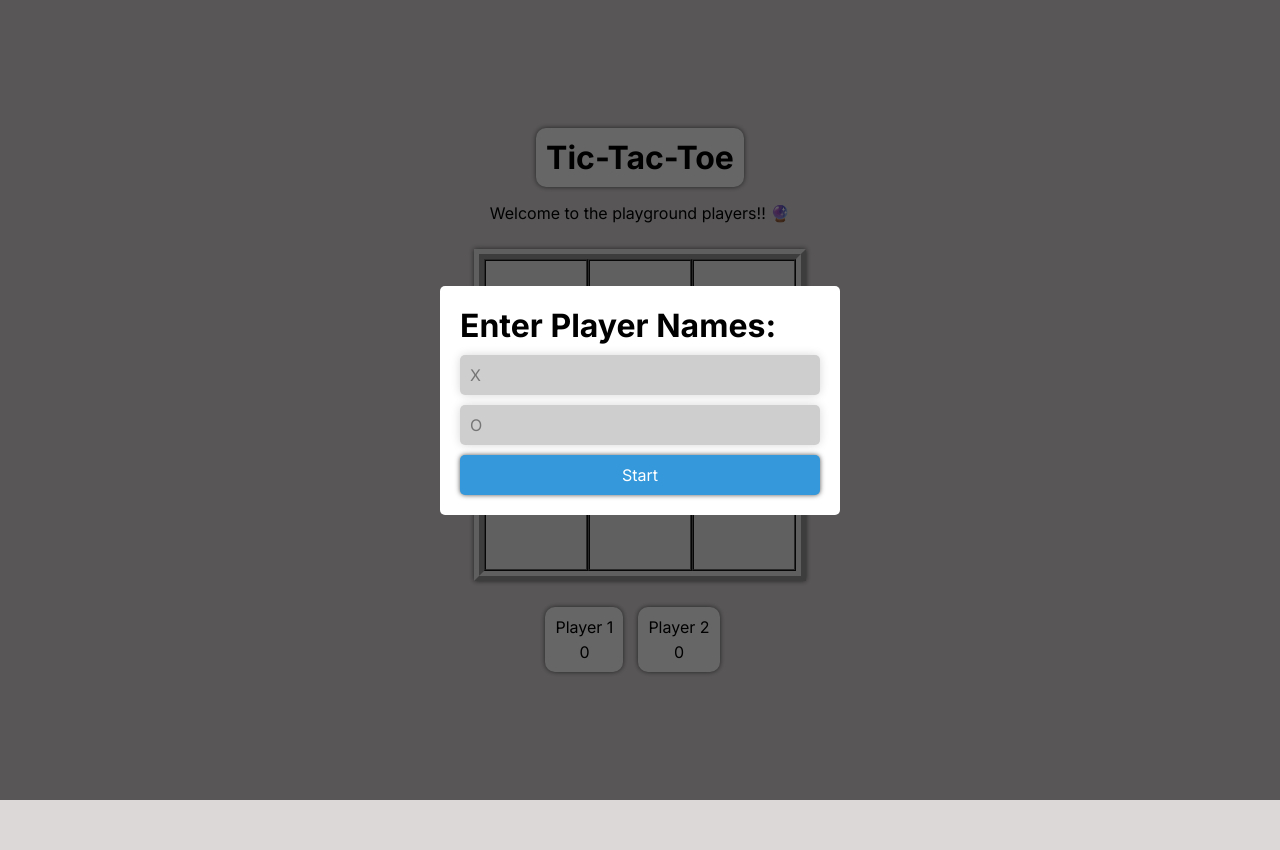
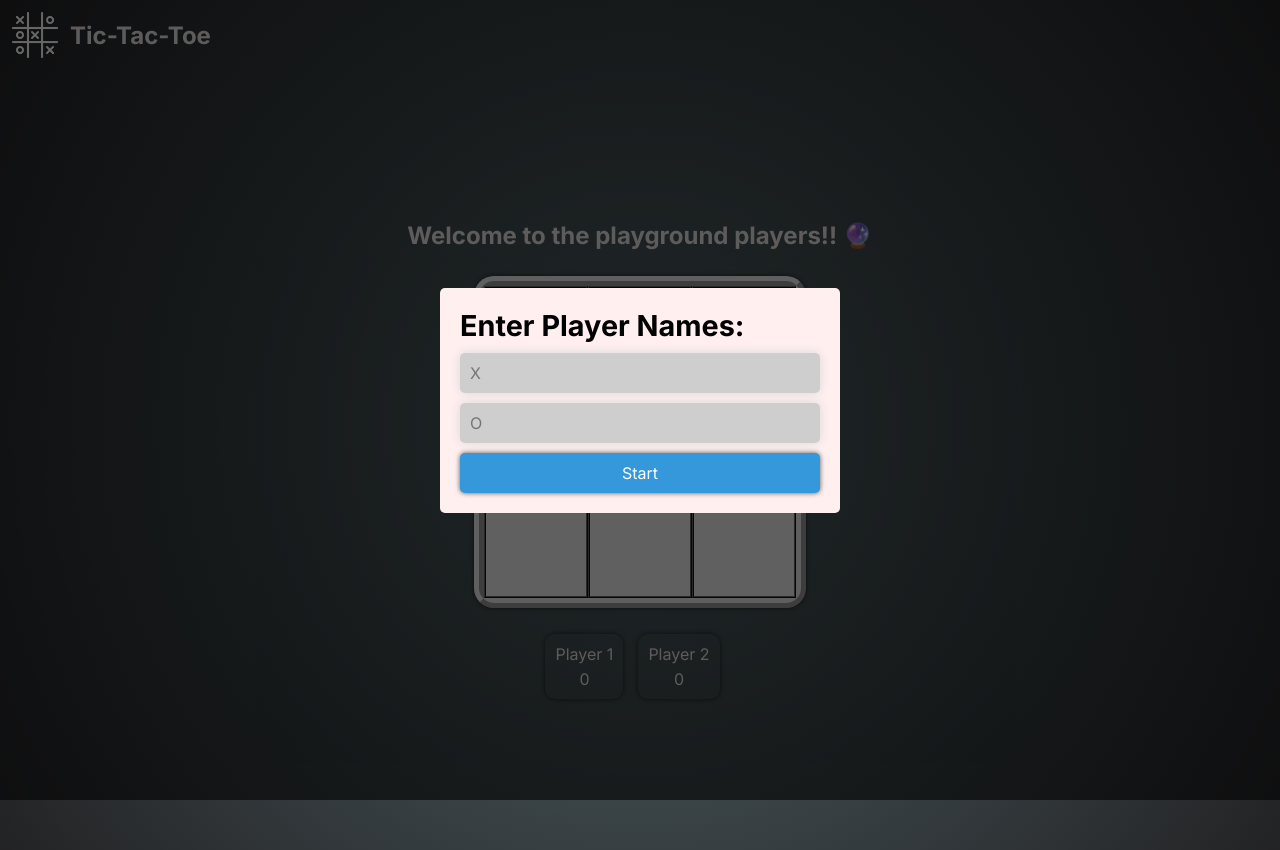
Before and after one commit to PrgVaibhav/Tic-Tac-Toe, a plain HTML site: page index.html in a window 1280 px wide. Before the commit the page ends 800 px from the top, so only its background shows below. Drawn offline with Linux system fonts and the light colour scheme.

Commit message:
Changes in game UI

```diff
--- a/index.html
+++ b/index.html
@@ -19,10 +19,15 @@
         </div>
       </div>
     </div>
-    <div class="game-container">
-      <div class="header">
+
+    <header>
+      <div class="logo">
+        <img src="favicon.png" alt="tic tac toe logo" />
         <h1>Tic-Tac-Toe</h1>
       </div>
+    </header>
+    <main>
+      <div class="game-container">
         <div>
           <p id="message">Welcome to the playground players!! 🔮</p>
         </div>
@@ -52,5 +57,6 @@
           </div>
         </div>
       </div>
+    </main>
   </body>
 </html>
--- a/script.js
+++ b/script.js
@@ -52,23 +52,6 @@ function getNames(e) {
   overlay.classList.add("remove");
 }
 
-const messageArr = [
-  "OOH!! That was a good move 👀",
-  "Let's see what you'll do 💪",
-  "Great move! Keep it up! 👍",
-  "You're on fire! 🔥",
-  "Nice strategy! What's your next move? 🤔",
-  "Awesome move! Your opponent has some competition! 💪",
-  "You're playing like a pro! 🏆",
-  "Unleash your inner Tic Tac Toe master! 🚀",
-  "Smooth move! Your opponent is feeling the pressure. 😅",
-  "Impressive! Your opponent is in trouble. 😎",
-  "You're dominating the board! Keep going! 💯",
-  "Strategize, captivate, dominate! 🎮",
-  "Winning vibes! Can you keep it up? ✨",
-  "Epic move! Your opponent is in awe. 😲",
-];
-
 const winningPattern = [
   [0, 1, 2],
   [3, 4, 5],
@@ -88,26 +71,13 @@ for (const box of boxes) {
       box.innerHTML = "X";
       box.classList.add("x");
       restart.classList.remove("remove");
-
-      message.innerHTML =
-        messageArr[Math.floor(Math.random() * messageArr.length)];
-      message.classList.add("animation");
-
-      setTimeout(() => {
-        message.classList.remove("animation");
-      }, 700);
+      getMessage();
 
       count = false;
     } else {
       box.innerHTML = "O";
       box.classList.add("o");
-      message.innerHTML =
-        messageArr[Math.floor(Math.random() * messageArr.length)];
-      message.classList.add("animation");
-
-      setTimeout(() => {
-        message.classList.remove("animation");
-      }, 700);
+      getMessage();
       count = true;
     }
     box.disabled = true;
@@ -131,7 +101,7 @@ function winner() {
         successAudio.play();
         setTimeout(() => {
           restartGame();
-        }, 700);
+        }, 1000);
 
         if (p1 === "X") {
           playerOneScore++;
@@ -167,3 +137,31 @@ function restartGame() {
     box.disabled = false;
   }
 }
+
+// Messages for players
+
+function getMessage() {
+  const messageArr = [
+    "OOH!! That was a good move 👀",
+    "Let's see what you'll do 💪",
+    "Great move! Keep it up! 👍",
+    "You're on fire! 🔥",
+    "Nice strategy! What's your next move? 🤔",
+    "Awesome move! Your opponent has some competition! 💪",
+    "You're playing like a pro! 🏆",
+    "Unleash your inner Tic Tac Toe master! 🚀",
+    "Smooth move! Your opponent is feeling the pressure. 😅",
+    "Impressive! Your opponent is in trouble. 😎",
+    "You're dominating the board! Keep going! 💯",
+    "Strategize, captivate, dominate! 🎮",
+    "Winning vibes! Can you keep it up? ✨",
+    "Epic move! Your opponent is in awe. 😲",
+  ];
+
+  message.innerHTML = messageArr[Math.floor(Math.random() * messageArr.length)];
+  message.classList.add("animation");
+
+  setTimeout(() => {
+    message.classList.remove("animation");
+  }, 700);
+}
--- a/style.css
+++ b/style.css
@@ -11,6 +11,15 @@
 body {
     font-family: 'Inter', sans-serif;
     background-color: #ddd8d8;
+    background: hsla(191, 12%, 36%, 1);
+
+    background: radial-gradient(circle, hsla(191, 12%, 36%, 1) 0%, hsla(240, 3%, 14%, 1) 100%);
+
+    background: -moz-radial-gradient(circle, hsla(191, 12%, 36%, 1) 0%, hsla(240, 3%, 14%, 1) 100%);
+
+    background: -webkit-radial-gradient(circle, hsla(191, 12%, 36%, 1) 0%, hsla(240, 3%, 14%, 1) 100%);
+    color: #ede4e4;
+    animation: slide 0.5s ease-in-out;
 }
 
 
@@ -19,64 +28,55 @@ button {
     font-family: 'Inter', sans-serif;
 }
 
+header {
+    padding: 10px;
+}
+
+
+header .logo {
+    display: flex;
+    align-items: center;
+    gap: 10px;
+}
+
+header .logo img {
+    max-width: 50px;
+    max-height: 50px;
+    width: 100%;
+    filter: brightness(0) invert(1);
+}
+
+header .logo h1 {
+    font-size: 1.5rem;
+    font-weight: 700;
+}
+
+
 .game-container {
     display: flex;
     justify-content: center;
     align-items: center;
-    min-height: 100vh;
+    min-height: calc(100vh - 20px);
     flex-direction: column;
     gap: 1rem;
 }
 
-
-.game-container .header {
-    display: flex;
-    justify-content: center;
-    align-items: center;
-    flex-direction: column;
-    gap: 10px;
-    background-color: #fff;
-    border-radius: 10px;
-    box-shadow: 0 0 5px rgba(0, 0, 0, 0.6);
-    padding: 10px;
-
+.game-container #message {
+    font-size: 1.5rem;
+    font-weight: 700;
+    text-align: center;
 }
 
-.game-container .score {
-    display: flex;
-    justify-content: center;
-    align-items: stretch;
-    margin-top: 10px;
-    gap: 15px;
-
-}
-
-.score #current-player-1,
-#current-player-2 {
-    display: flex;
-    justify-content: center;
-    align-items: center;
-    flex-direction: column;
-    gap: 5px;
-    box-shadow: 0 0 5px rgba(0, 0, 0, 0.6);
-    padding: 10px;
-    background-color: #ffff;
-    border-radius: 10px;
-}
-
-#current-player-1.current,
-#current-player-2.current {
-    background: greenyellow;
-}
 
 .game-container .game-box {
-
     display: grid;
     grid-template-columns: repeat(3, 1fr);
     margin-top: 10px;
     text-align: center;
     border: 10px ridge;
     box-shadow: 0 0 5px rgba(0, 0, 0, 0.6);
+    border-radius: 20px;
+
 }
 
 .animation {
@@ -97,7 +97,6 @@ button {
     align-items: center;
     white-space: nowrap;
     font-size: 2rem;
-
 }
 
 .box.x {
@@ -115,6 +114,32 @@ button {
     background-color: #2ecc71;
 }
 
+.game-container .score {
+    display: flex;
+    justify-content: center;
+    align-items: stretch;
+    margin-top: 10px;
+    gap: 15px;
+    max-width: 250px;
+    width: 100%;
+}
+
+.score #current-player-1,
+#current-player-2 {
+    display: flex;
+    justify-content: center;
+    align-items: center;
+    flex-direction: column;
+    gap: 5px;
+    box-shadow: 0 0 5px rgba(0, 0, 0, 0.6);
+    padding: 10px;
+    border-radius: 10px;
+}
+
+#current-player-1.current,
+#current-player-2.current {
+    background: greenyellow;
+}
 
 /* Modals */
 
@@ -136,12 +161,12 @@ button {
 
 .modal {
     position: relative;
-    background-color: #fff;
+    background-color: #ffefef;
+    color: black;
     padding: 20px;
     border-radius: 5px;
     max-width: 400px;
     width: 100%;
-    /* transform: translateY(-100px); */
     transition: all 0.3s ease-in-out;
 }
 
@@ -155,8 +180,10 @@ button {
     align-items: stretch;
     flex-direction: column;
     gap: 10px;
+}
 
-
+.modal-content h1 {
+    font-size: 1.8rem;
 }
 
 .modal-content input {
@@ -164,12 +191,10 @@ button {
     border: none;
     border-radius: 5px;
     outline: none;
-
     width: 100%;
     font-size: 1rem;
     background-color: rgb(206, 206, 206);
     box-shadow: 0 0 10px #d8d8d8;
-
     transition: all .3s ease-in-out;
 }
 
@@ -215,6 +240,11 @@ button {
     .modal-content h1 {
         font-size: 1.5rem;
     }
+
+    .game-container #message {
+        font-size: 1rem;
+
+    }
 }
 
 @keyframes bomb {
```
Lines whose indentation alone changed are shown as unchanged.
